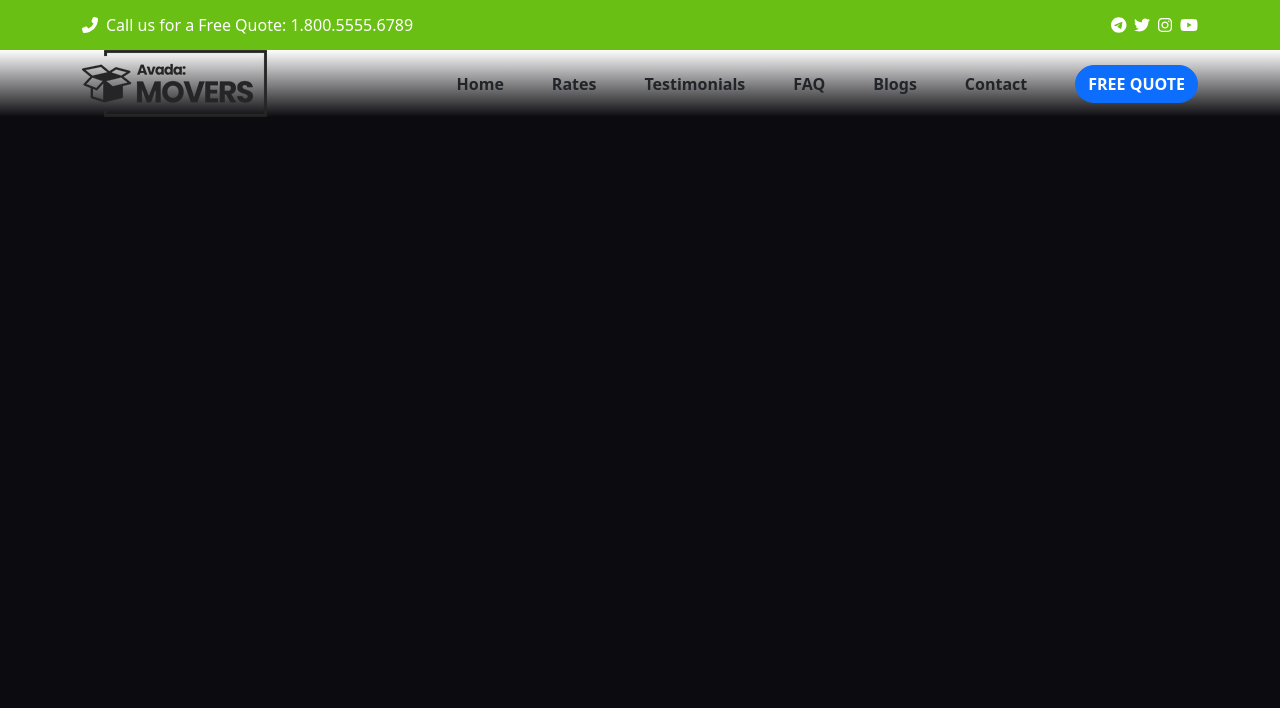
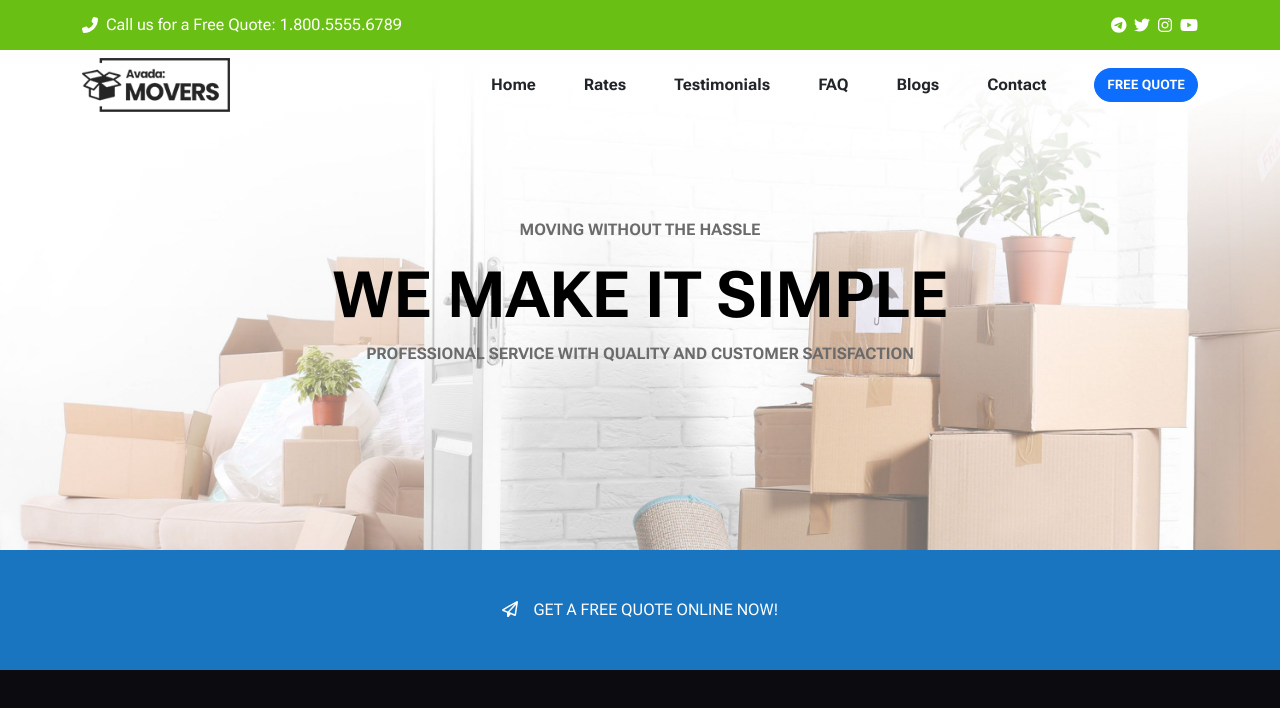
Before and after one commit to LucaRanieri96/proj-html-vuejs, a Vue app: page / in a window 1280 px wide. Shown: the top 708 px of the page. Built offline with nearby package versions, Linux system fonts and the light colour scheme.

Commit message:
Add Banner components

```diff
--- a/index.html
+++ b/index.html
@@ -1,13 +1,21 @@
 <!DOCTYPE html>
 <html lang="en">
+
 <head>
   <meta charset="UTF-8" />
   <link rel="icon" type="image/svg+xml" href="/vite.svg" />
   <meta name="viewport" content="width=device-width, initial-scale=1.0" />
   <title>Vite + Vue</title>
+  <link rel="preconnect" href="https://fonts.googleapis.com">
+  <link rel="preconnect" href="https://fonts.gstatic.com" crossorigin>
+  <link
+    href="https://fonts.googleapis.com/css2?family=Montserrat:ital,wght@0,100;0,200;0,300;0,400;0,500;0,600;0,700;0,800;0,900;1,100;1,200;1,300;1,400;1,500;1,600;1,700;1,800;1,900&family=Nunito+Sans:wght@200;300;400;800&family=Roboto+Flex:opsz,wght@8..144,100;8..144,200;8..144,300;8..144,400;8..144,500;8..144,600;8..144,700;8..144,800;8..144,900;8..144,1000&family=Roboto:wght@100;300;400;500;700;900&display=swap"
+    rel="stylesheet">
 </head>
+
 <body>
   <div id="app"></div>
   <script type="module" src="/src/main.js"></script>
 </body>
+
 </html>
--- /dev/null
+++ b/src/components/Banner.vue
@@ -0,0 +1,27 @@
+<script>
+import BannerTop from './BannerTop.vue';
+import BannerBottom from './BannerBottom.vue';
+
+export default {
+  components: {
+    BannerTop,
+    BannerBottom,
+  },
+  name: "Banner",
+  data(){
+    return{
+
+    }
+  }
+};
+</script>
+
+<template>
+  <BannerTop/>
+  <BannerBottom/>
+</template>
+
+<style scoped lang="scss">
+@use "../styles/partials/_variables.scss" as *;
+
+</style>
--- /dev/null
+++ b/src/components/BannerBottom.vue
@@ -0,0 +1,34 @@
+<script>
+export default {
+  name: "BannerBottom",
+  data() {
+    return {};
+  },
+};
+</script>
+
+<template>
+  <div class="blueDiv d-flex justify-content-center align-items-center">
+    <div>
+      <font-awesome-icon :icon="['far', 'paper-plane']" />
+    </div>
+    <p>GET A FREE QUOTE ONLINE NOW!</p>
+  </div>
+</template>
+
+<style scoped lang="scss">
+@use "../styles/partials/_variables.scss" as *;
+.blueDiv {
+  height: 120px;
+  background-color: $denim;
+  color: $light;
+  transition-duration: 0.2s;
+  p{
+    margin: 0 0 0 1rem;
+  }
+}
+.blueDiv:hover{
+  cursor: pointer;
+  background-color: #4f9bd9;
+}
+</style>
--- /dev/null
+++ b/src/components/BannerTop.vue
@@ -0,0 +1,49 @@
+<script>
+
+export default {
+  name: "BannerTop",
+  data(){
+    return{
+
+    }
+  }
+};
+</script>
+
+<template>
+  <div class="jumbo">
+    <div class="container d-flex justify-content-center align-items-center flex-column">
+        <p>MOVING WITHOUT THE HASSLE</p>
+        <h1>WE MAKE IT SIMPLE</h1>
+        <p>PROFESSIONAL SERVICE WITH QUALITY AND CUSTOMER SATISFACTION</p>
+    </div>
+  </div>
+</template>
+
+<style scoped lang="scss">
+@use "../styles/partials/_variables.scss" as *;
+
+.jumbo{
+    height: 500px;
+    background-image: url(../imgs/avada-movers-homeherobackground-final.jpg);
+    background-size: cover,
+}
+
+.container {
+    height: 100%;
+    p{
+        color: $darkgrey;
+        font-size: 16px;
+        font-weight: 700;
+        line-height: 24px;
+
+    }
+    h1 {
+        font-size: 64px;
+        font-weight: 700;
+        line-height: 76.8px;
+        color: black;
+    }
+}
+
+</style>
--- a/src/components/HeaderBottom.vue
+++ b/src/components/HeaderBottom.vue
@@ -1,20 +1,12 @@
 <script>
-
 export default {
   name: "HeaderBottom",
-  data(){
-    return{
+  data() {
+    return {
       logo: ``,
-      navLinks: [
-        "Home",
-        "Rates",
-        "Testimonials",
-        "FAQ",
-        "Blogs",
-        "Contact",
-      ]
-    }
-  }
+      navLinks: ["Home", "Rates", "Testimonials", "FAQ", "Blogs", "Contact"],
+    };
+  },
 };
 </script>
 
@@ -22,13 +14,15 @@ export default {
   <nav>
     <div class="container d-flex justify-content-between">
       <div id="logo">
-          <img src="../imgs/avada-movers-logo.png" alt="">
+        <img class="py-2" src="../imgs/avada-movers-logo.png" alt="" />
       </div>
       <div class="navLinks d-flex align-items-center">
         <ul class="d-flex gap-5 align-items-center">
-            <li v-for="link in navLinks">{{link}}</li>
+          <li v-for="link in navLinks">{{ link }}</li>
         </ul>
-          <button type="button" class="btn btn-primary ms-5"><strong>FREE QUOTE</strong></button>
+        <button type="button" class="btn btn-primary ms-5">
+          <strong>FREE QUOTE</strong>
+        </button>
       </div>
     </div>
   </nav>
@@ -37,21 +31,32 @@ export default {
 <style scoped lang="scss">
 @use "../styles/partials/_variables.scss" as *;
 
- nav{
+nav {
   background: linear-gradient(to bottom, $light 0%, transparent 100%);
-  position: sticky;
+  position: absolute;
+  left: 0;
+  right: 0;
+}
+.container{
+  position: relative;
+  img{
+    width: 80%;
+  }
 }
 button {
   border-radius: 2rem;
+  font-size: 13px;
 }
-ul{
+ul {
   margin: 0;
   padding: 0;
   list-style: none;
   font-weight: 700;
-  li:hover{
+
+  li:hover {
     color: $lima;
     cursor: pointer;
+    transition-duration: 0.2s;
   }
 }
 </style>
--- a/src/components/SiteHeader.vue
+++ b/src/components/SiteHeader.vue
@@ -1,12 +1,14 @@
 <script>
 import HeaderTop from './HeaderTop.vue';
 import HeaderBottom from './HeaderBottom.vue';
+import Banner from './Banner.vue';
 
 export default {
   name: "SiteHeader",
   components: {
     HeaderTop,
     HeaderBottom,
+    Banner
   },
 };
 </script>
@@ -14,6 +16,7 @@ export default {
 <template>
   <HeaderTop></HeaderTop>
   <HeaderBottom></HeaderBottom>
+  <Banner/>
 </template>
 
 <style scoped lang="scss">
--- a/src/main.js
+++ b/src/main.js
@@ -1,14 +1,26 @@
-import { createApp } from 'vue'
-import './styles/style.scss'
-import App from './App.vue'
+import { createApp } from "vue";
+import "./styles/style.scss";
+import App from "./App.vue";
 
-import { library } from '@fortawesome/fontawesome-svg-core'
-import { FontAwesomeIcon } from '@fortawesome/vue-fontawesome'
+import { library } from "@fortawesome/fontawesome-svg-core";
+import { FontAwesomeIcon } from "@fortawesome/vue-fontawesome";
 
-import { faPhoneFlip } from '@fortawesome/free-solid-svg-icons'
-import { faTwitter, faYoutube, faTelegram, faInstagram} from '@fortawesome/free-brands-svg-icons'
+import { faPaperPlane } from "@fortawesome/free-regular-svg-icons";
+import { faPhoneFlip } from "@fortawesome/free-solid-svg-icons";
+import {
+  faTwitter,
+  faYoutube,
+  faTelegram,
+  faInstagram,
+} from "@fortawesome/free-brands-svg-icons";
 
-library.add( faPhoneFlip, faTwitter, faTelegram, faInstagram, faYoutube )
+library.add(
+  faPhoneFlip,
+  faTwitter,
+  faTelegram,
+  faInstagram,
+  faYoutube,
+  faPaperPlane
+);
 
-
-createApp(App).component('font-awesome-icon', FontAwesomeIcon).mount('#app')
+createApp(App).component("font-awesome-icon", FontAwesomeIcon).mount("#app");
--- a/src/styles/style.scss
+++ b/src/styles/style.scss
@@ -1,5 +1,9 @@
 @use "../styles/partials/_variables.scss" as *;
 
-body{
-    background-color: rgb(12, 12, 16);
+body {
+  background-color: rgb(12, 12, 16);
+  font-family: "Montserrat", sans-serif;
+  font-family: "Nunito Sans", sans-serif;
+  font-family: "Roboto", sans-serif;
+  font-family: "Roboto Flex", sans-serif;
 }
```
Lines whose indentation alone changed are shown as unchanged.
